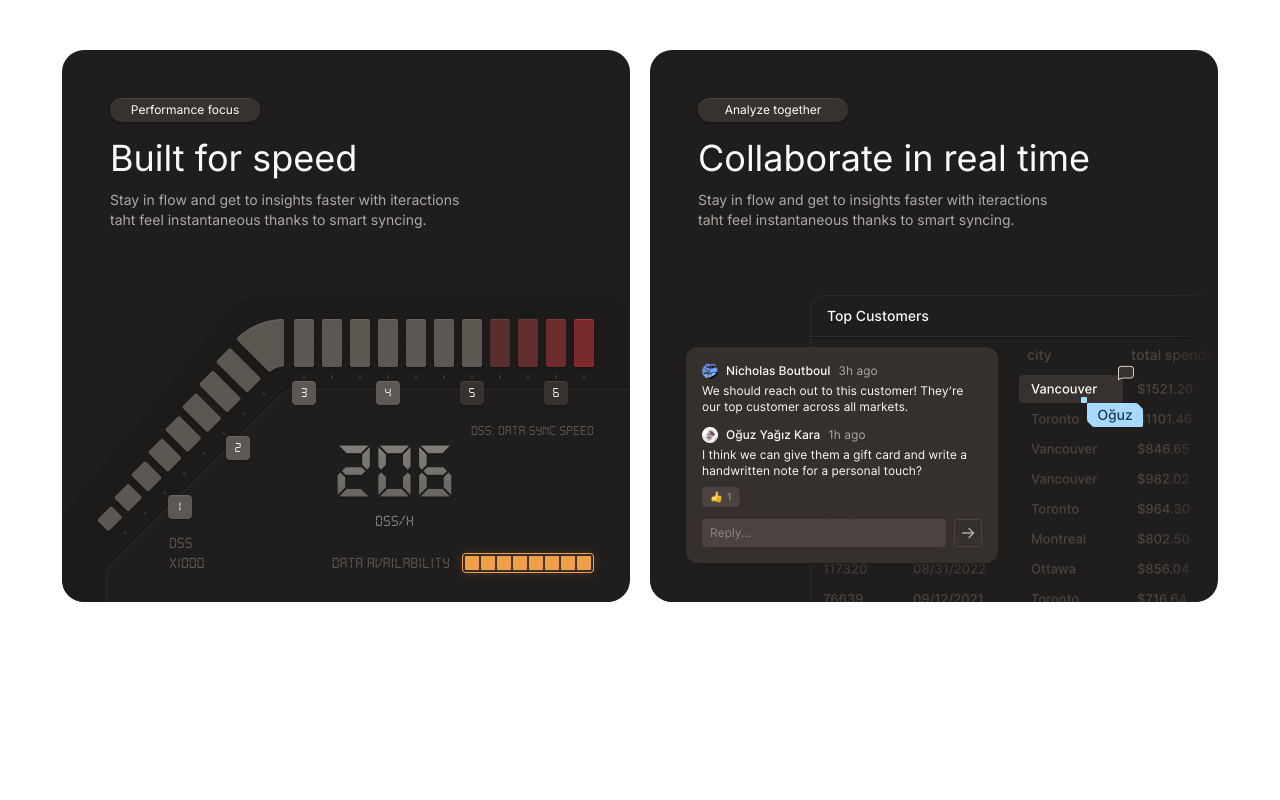
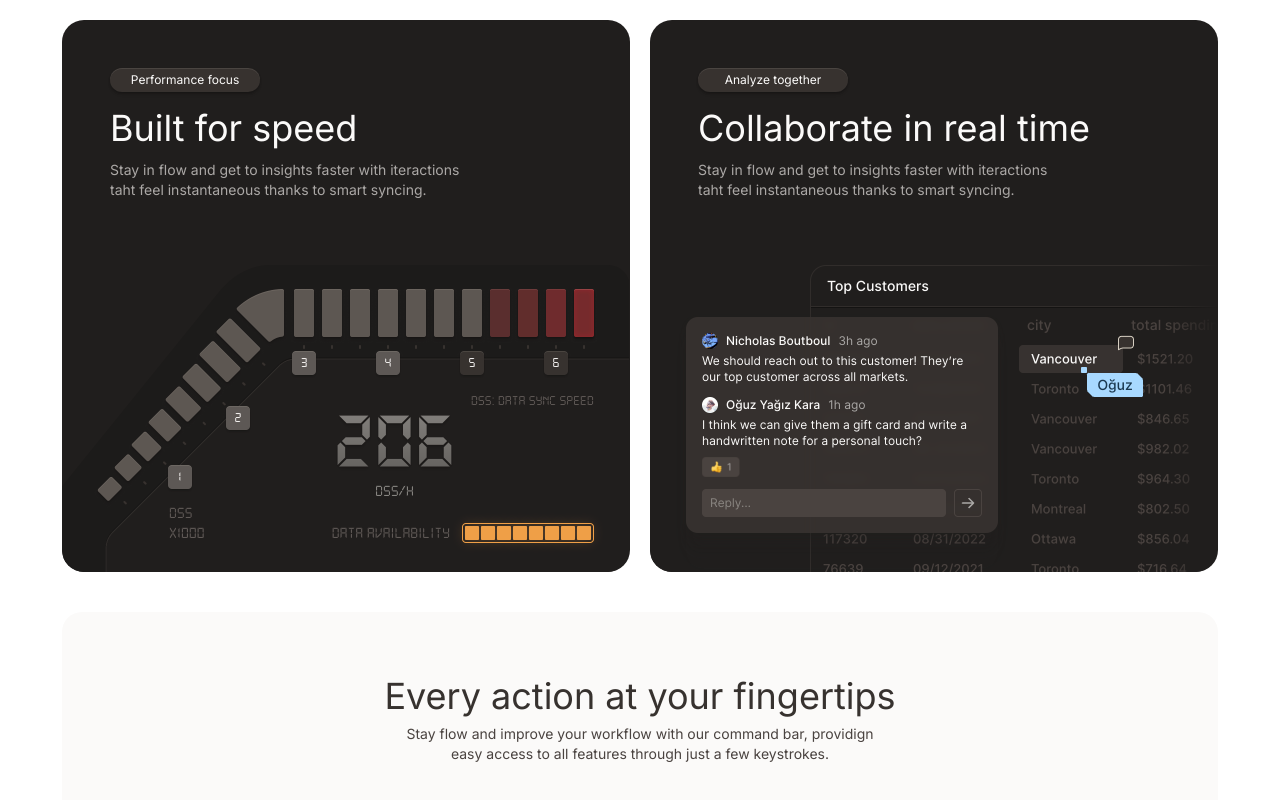
Before and after one commit to Divyendra-S/temo-landing, a Next.js app: page / in a window 1280 px wide. Shown: the part 5755-6555 px from the top of the page. Built offline with nearby package versions, Linux system fonts and the light colour scheme.

Commit message:
started MovingCorousel

```diff
--- a/components/EndSection.tsx
+++ b/components/EndSection.tsx
@@ -1,10 +1,12 @@
 import React from 'react'
 import PerformanceSection from './PerformanceSection'
+import MovingCarousel from './MovingCarousel'
 
 const EndSection = () => {
   return (
     <div className=' w-[1156px] h-[2112px] py-[136px]  ' >
         <PerformanceSection/>
+        <MovingCarousel/>
     </div>
   )
 }
--- /dev/null
+++ b/components/MovingCarousel.tsx
@@ -0,0 +1,13 @@
+import React from 'react'
+
+const MovingCarousel = () => {
+  return (
+    <div className=' sm:w-[1156px] h-[472px] pt-[64px] pb-12 mb-5 bg-background-color rounded-[20px] flex flex-col items-center ' >
+        <h3 className=' text-4xl text-heading-black  '>Every action at your fingertips</h3>
+        <p className=' text-sm mt-2 text-text-black text-center '> Stay flow and improve your workflow with our command bar, providign <br/> easy access to all features through just a few keystrokes.</p>
+        <div className='w-full h-[176px] pt-10 pb-12 '></div>
+    </div>
+  )
+}
+
+export default MovingCarousel
--- a/components/PerformanceSection.tsx
+++ b/components/PerformanceSection.tsx
@@ -6,7 +6,7 @@ import Analyze from '../public/Analyze.png'
 const PerformanceSection = () => {
   return (
     <div className=' flex flex-col items-center '>
-        <div className=' w-[486px] h-[140px] mb-[64px] text-center'>
+        <div className=' w-[486px] h-[140px] mb-[34px] text-center'>
             <h2 className=' text-[48px] leading-[52px] text-heading-black ' >Streamlined for you</h2>
             <p className=' text-[16px] leading-[24px] mt-[8px] text-text-black '>Delightfully crafeted to help you stay in folew and focus on what <br/> you care about - leveraging your data.</p>
         </div>
```
